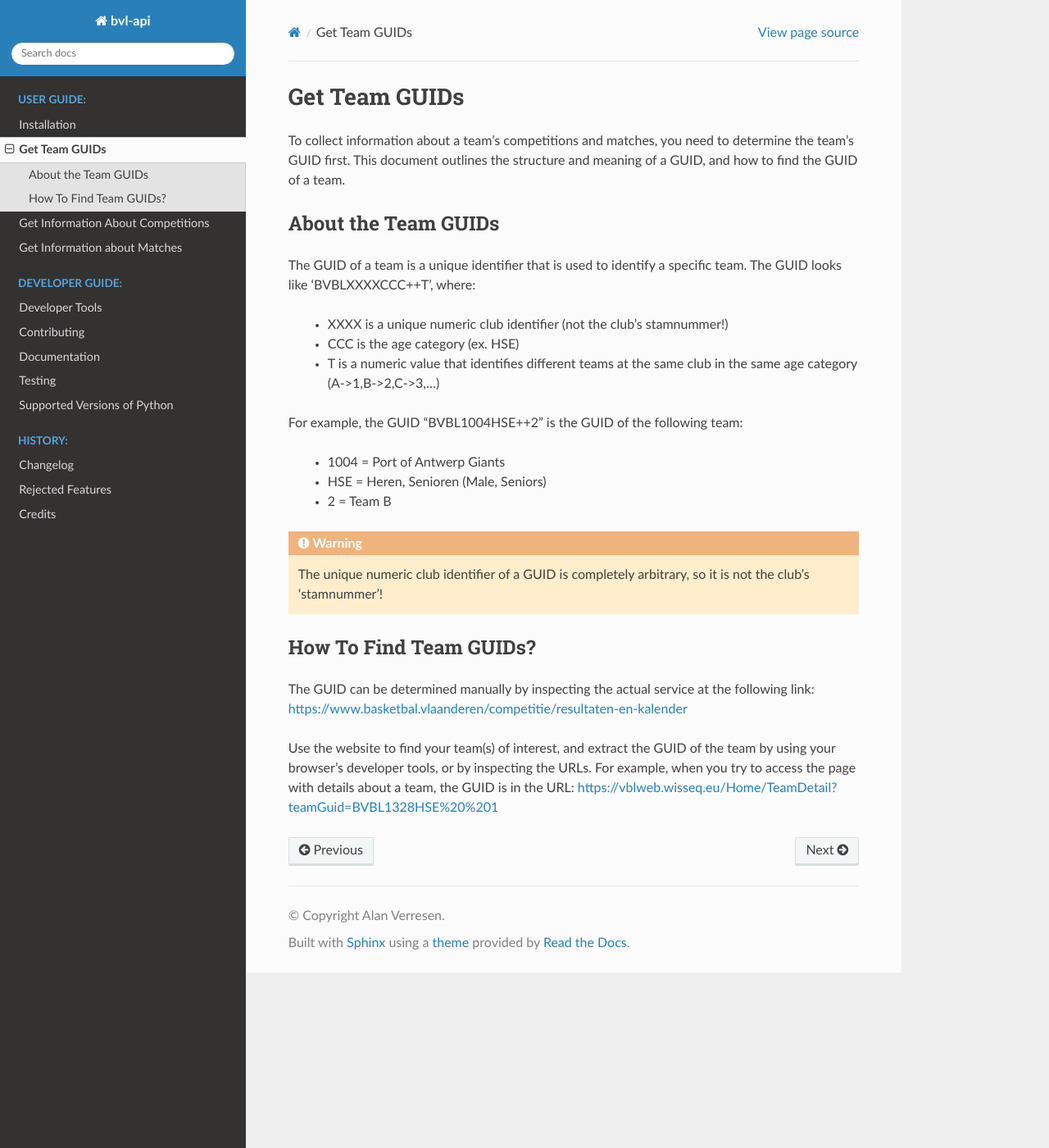
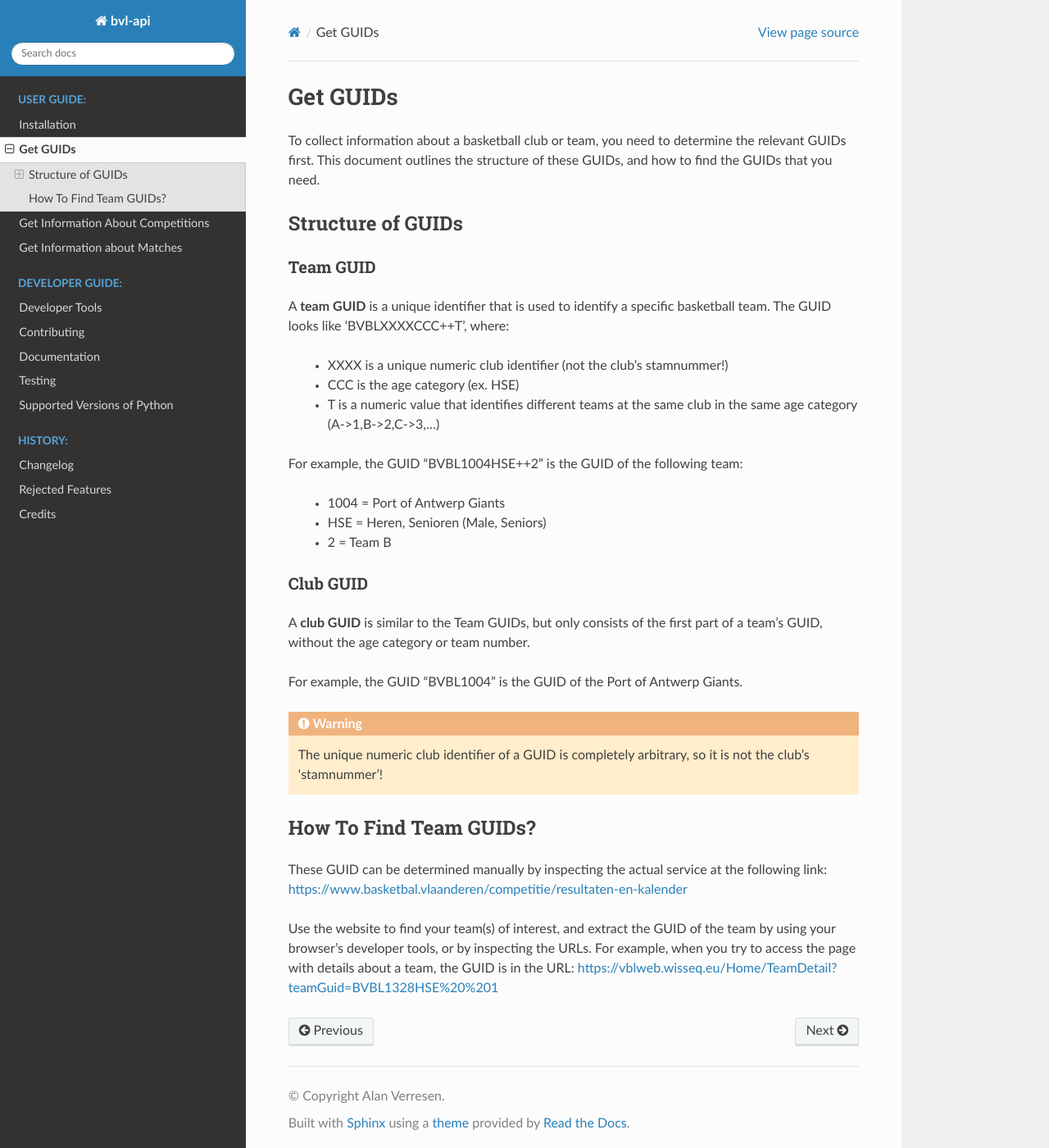
Before and after one commit to alanverresen/bvl-api, a Sphinx documentation site: the page built from docs/content/user_guide/retrieve_guid.rst, in a window 1280 px wide and 1400 px high. Shown: the whole window at 82% size. Built offline with Sphinx 7.4.7 and the Read the Docs theme 2.0.0, drawn with Linux system fonts in a browser that asks for light colours.

Commit message:
Added missing documentation.

```diff
--- a/docs/content/user_guide/retrieve_guid.rst
+++ b/docs/content/user_guide/retrieve_guid.rst
@@ -1,18 +1,21 @@
 ===============================================================================
-Get Team GUIDs
+Get GUIDs
 ===============================================================================
 
-To collect information about a team's competitions and matches, you need to
-determine the team's GUID first. This document outlines the structure and
-meaning of a GUID, and how to find the GUID of a team.
+To collect information about a basketball club or team, you need to determine
+the relevant GUIDs first. This document outlines the structure of these GUIDs,
+and how to find the GUIDs that you need.
 
 
 -------------------------------------------------------------------------------
-About the Team GUIDs
+Structure of GUIDs
 -------------------------------------------------------------------------------
 
-The GUID of a team is a unique identifier that is used to identify a specific
-team. The GUID looks like 'BVBLXXXXCCC++T', where:
+Team GUID
+~~~~~~~~~
+
+A **team GUID** is a unique identifier that is used to identify a specific
+basketball team. The GUID looks like 'BVBLXXXXCCC++T', where:
 
  - XXXX is a unique numeric club identifier (not the club's stamnummer!)
  - CCC is the age category (ex. HSE)
@@ -25,6 +28,14 @@ For example, the GUID "BVBL1004HSE++2" is the GUID of the following team:
  - HSE = Heren, Senioren (Male, Seniors)
  - 2 = Team B
 
+Club GUID
+~~~~~~~~~
+
+A **club GUID** is similar to the Team GUIDs, but only consists of the first
+part of a team's GUID, without the age category or team number.
+
+For example, the GUID "BVBL1004" is the GUID of the Port of Antwerp Giants.
+
 .. warning::
    The unique numeric club identifier of a GUID is completely arbitrary, so it
    is not the club's 'stamnummer'!
@@ -34,7 +45,7 @@ For example, the GUID "BVBL1004HSE++2" is the GUID of the following team:
 How To Find Team GUIDs?
 -------------------------------------------------------------------------------
 
-The GUID can be determined manually by inspecting the actual service at the
+These GUID can be determined manually by inspecting the actual service at the
 following link:
 https://www.basketbal.vlaanderen/competitie/resultaten-en-kalender
 
```
Also changed, not shown: 4 other files.
